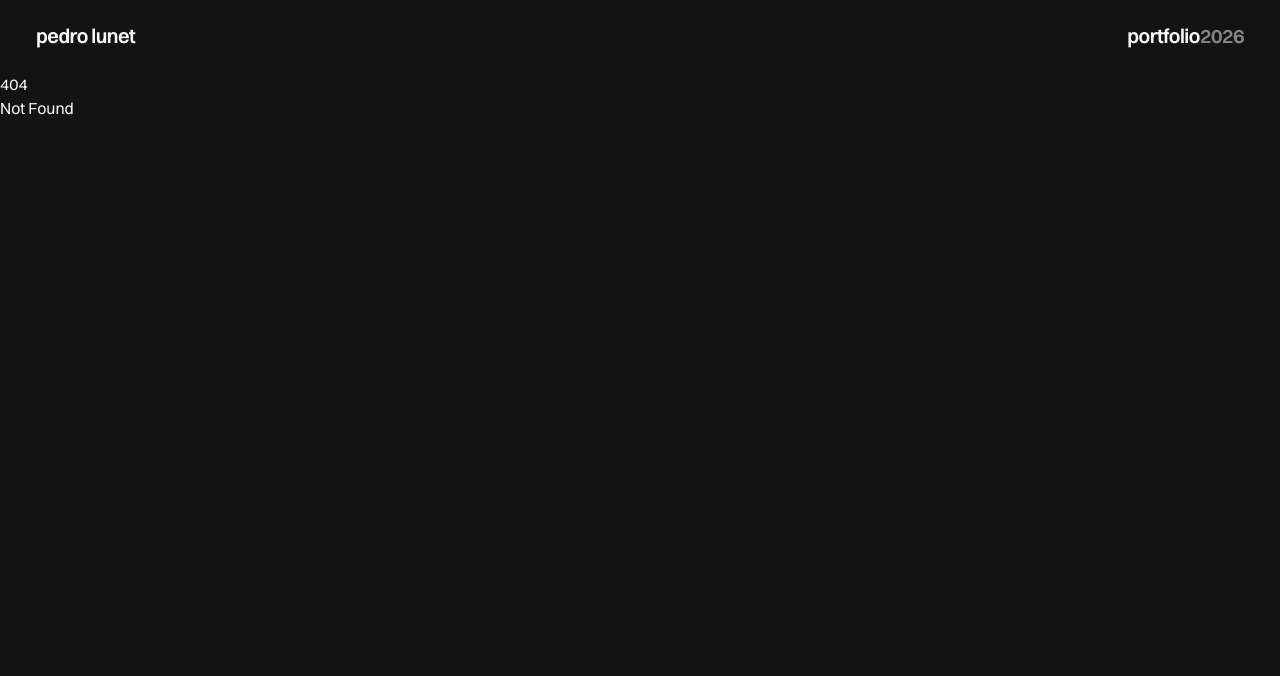
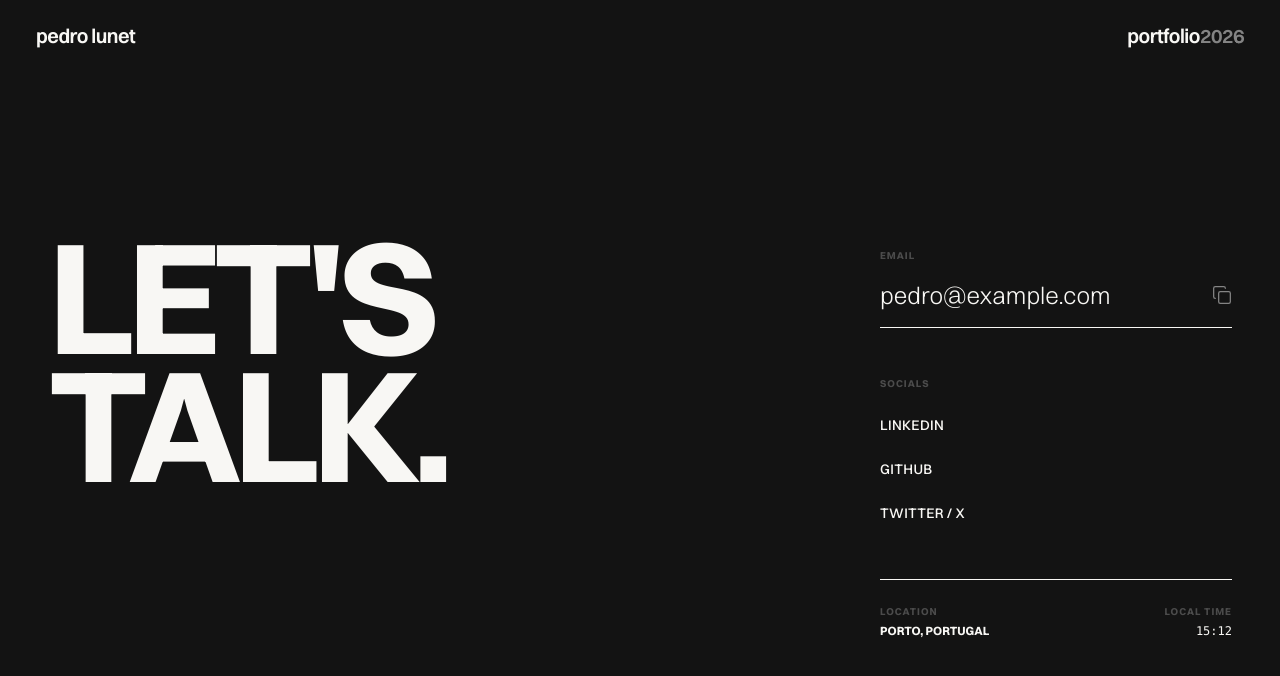
Before and after one commit to PedroLunet/pedrolunet.dev, a SvelteKit app: page /contact in a window 1280 px wide. Before the commit this address had no page. Shown: the top 676 px of the page. Built offline with nearby package versions, Linux system fonts and the light colour scheme.

Commit message:
added contact page barebone

```diff
--- /dev/null
+++ b/src/routes/contact/+page.svelte
@@ -0,0 +1,150 @@
+<script lang="ts">
+	import { onMount } from 'svelte';
+	import { ArrowUpRight, Copy, Check } from '@lucide/svelte';
+	import gsap from 'gsap';
+
+	let copied = $state(false);
+	const email = 'pedro@example.com';
+
+	function copyEmail() {
+		navigator.clipboard.writeText(email);
+		copied = true;
+		setTimeout(() => (copied = false), 2000);
+	}
+
+	let time = $state('');
+
+	onMount(() => {
+		const interval = setInterval(() => {
+			time = new Date().toLocaleTimeString('en-US', {
+				timeZone: 'Europe/Lisbon',
+				hour: '2-digit',
+				minute: '2-digit',
+				hour12: false
+			});
+		}, 1000);
+
+		return () => clearInterval(interval);
+	});
+
+	$effect(() => {
+		const ctx = gsap.context(() => {
+			gsap.to('.reveal', {
+				y: 0,
+				opacity: 1,
+				duration: 0.8,
+				stagger: 0.1,
+				ease: 'power3.out'
+			});
+		});
+		return () => ctx.revert();
+	});
+</script>
+
+<div class="min-h-screen w-full bg-bg px-4 pt-32 pb-12 lg:px-12 lg:pt-40">
+	<div class="grid grid-cols-1 gap-16 lg:grid-cols-12">
+		<div class="col-span-1 lg:col-span-8">
+			<div class="reveal translate-y-8 opacity-0">
+				<h1
+					class="text-text-primary text-[clamp(3.5rem,14cqi,10rem)] leading-[0.8] font-bold tracking-tighter uppercase"
+				>
+					Let's<br />
+					Talk.
+				</h1>
+			</div>
+		</div>
+
+		<div class="col-span-1 flex flex-col gap-12 lg:col-span-4 lg:pt-4">
+			<div class="reveal translate-y-8 opacity-0">
+				<h3
+					class="mb-4 text-[10px] font-bold tracking-widest text-text-secondary uppercase opacity-50"
+				>
+					Email
+				</h3>
+				<button
+					onclick={copyEmail}
+					class="group border-text-primary/10 relative flex w-full items-center justify-between border-b pb-4 text-left transition-colors hover:border-accent"
+				>
+					<span
+						class="text-text-primary text-xl font-light transition-colors group-hover:text-accent md:text-2xl"
+					>
+						{email}
+					</span>
+
+					<div class="relative h-5 w-5 overflow-hidden">
+						<div
+							class="ease-spring absolute inset-0 flex items-center justify-center text-text-secondary transition-transform duration-500 group-hover:text-accent"
+							class:translate-y-[-100%]={copied}
+							class:translate-y-0={!copied}
+						>
+							<Copy size={20} strokeWidth={1.5} />
+						</div>
+
+						<div
+							class="ease-spring absolute inset-0 flex items-center justify-center text-emerald-500 transition-transform duration-500"
+							class:translate-y-0={copied}
+							class:translate-y-[100%]={!copied}
+						>
+							<Check size={20} strokeWidth={2} />
+						</div>
+					</div>
+
+					<div
+						class="absolute bottom-[-1px] left-0 h-[1px] w-0 bg-accent transition-all duration-500 group-hover:w-full"
+					></div>
+				</button>
+			</div>
+
+			<div class="reveal translate-y-8 opacity-0">
+				<h3
+					class="mb-4 text-[10px] font-bold tracking-widest text-text-secondary uppercase opacity-50"
+				>
+					Socials
+				</h3>
+				<div class="flex flex-col gap-2">
+					{#each [{ name: 'LinkedIn', url: 'https://linkedin.com/in/yourprofile' }, { name: 'GitHub', url: 'https://github.com/yourusername' }, { name: 'Twitter / X', url: 'https://twitter.com/yourhandle' }] as social}
+						<a
+							href={social.url}
+							target="_blank"
+							rel="noreferrer"
+							class="group text-text-primary flex items-center justify-between py-2 transition-colors hover:text-accent"
+						>
+							<span class="text-sm font-medium tracking-wide uppercase">{social.name}</span>
+							<ArrowUpRight
+								size={16}
+								class="-translate-x-2 opacity-0 transition-all duration-300 group-hover:translate-x-0 group-hover:opacity-100"
+							/>
+						</a>
+					{/each}
+				</div>
+			</div>
+
+			<div class="reveal mt-auto translate-y-8 opacity-0">
+				<div class="border-text-primary/10 flex items-end justify-between border-t pt-6">
+					<div class="flex flex-col gap-1">
+						<span
+							class="text-[10px] font-bold tracking-widest text-text-secondary uppercase opacity-50"
+							>Location</span
+						>
+						<span class="text-text-primary text-xs font-bold uppercase">Porto, Portugal</span>
+					</div>
+					<div class="flex flex-col items-end gap-1">
+						<span
+							class="text-[10px] font-bold tracking-widest text-text-secondary uppercase opacity-50"
+							>Local Time</span
+						>
+						<span class="text-text-primary font-mono text-xs">
+							{time || '--:--'}
+						</span>
+					</div>
+				</div>
+			</div>
+		</div>
+	</div>
+</div>
+
+<style>
+	.ease-spring {
+		transition-timing-function: cubic-bezier(0.175, 0.885, 0.32, 1.275);
+	}
+</style>
```
